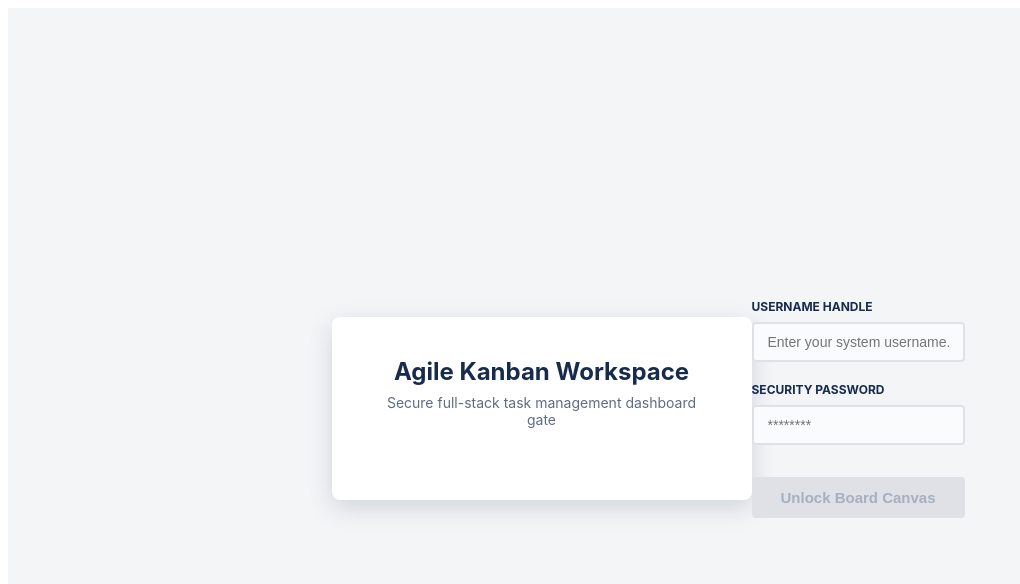
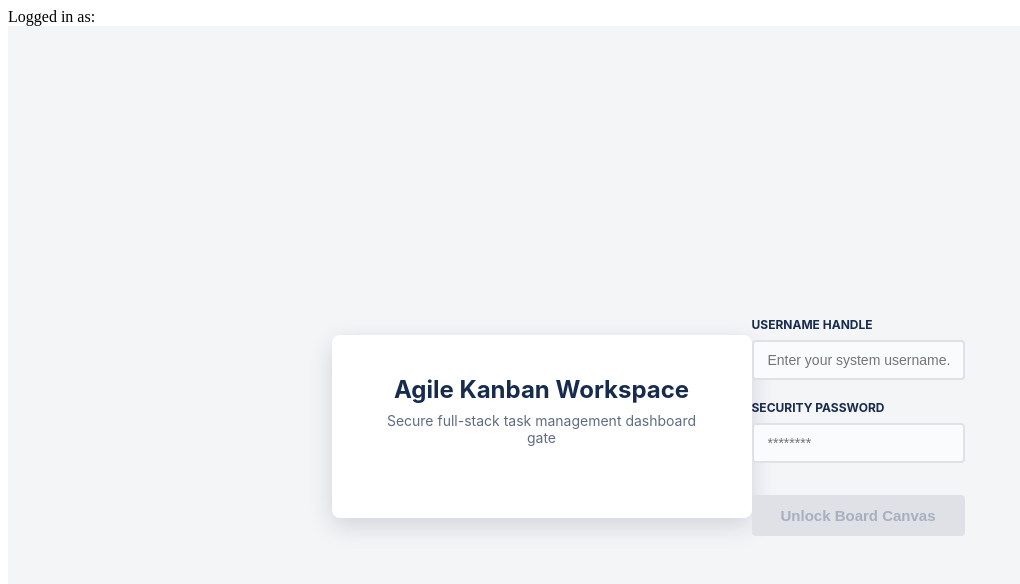
Before and after one commit to shugyoza/kanban, an Angular app in the folder kanban-frontend/: page /login in a window 1280 px wide. Shown: the top 584 px of the page, without its empty margins (0-1020 px from the left). Built offline with nearby package versions, Linux system fonts and the light colour scheme; no server answers.

Commit message:
updated app.html
Signed-off-by: Stephen Hanjaya <stephen.hanjaya@sonymusicpub.com>

```diff
--- a/kanban-frontend/src/app/app.html
+++ b/kanban-frontend/src/app/app.html
@@ -1,4 +1,8 @@
-<span>
-    {{ (user$ | async)?.username }}
-</span>
-<router-outlet></router-outlet>
+<header class="app-top-bar">
+    <span>
+        Logged in as: {{ (user$ | async)?.username }}
+    </span>
+</header>
+<main #mainContent>
+    <router-outlet></router-outlet>
+</main>
```
